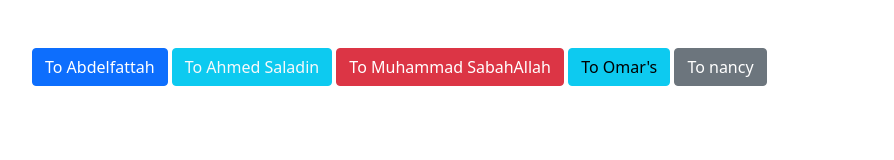
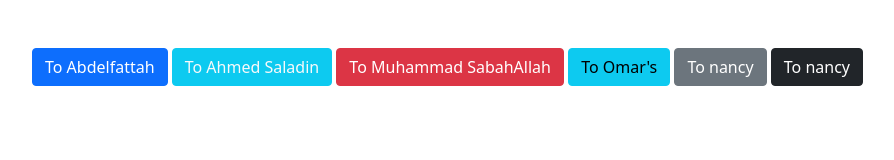
Before and after one commit to AhmedSaladin/Git-Task, a plain HTML site: page index.html in a window 1280 px wide. Shown: the whole page, without its empty margins (50-944 px from the left). Drawn offline with nearby package versions, Linux system fonts and the light colour scheme.

Commit message:
Update index.html

```diff
--- a/index.html
+++ b/index.html
@@ -23,6 +23,7 @@
       >
       <a href="omar.html" class="btn btn-info mt-5">To Omar's</a>
       <a href="nancy.html" class="btn btn-secondary mt-5">To nancy</a>
+      <a href="yasser.html" class="btn btn-dark mt-5">To nancy</a>
     </div>
 
     <script
```
